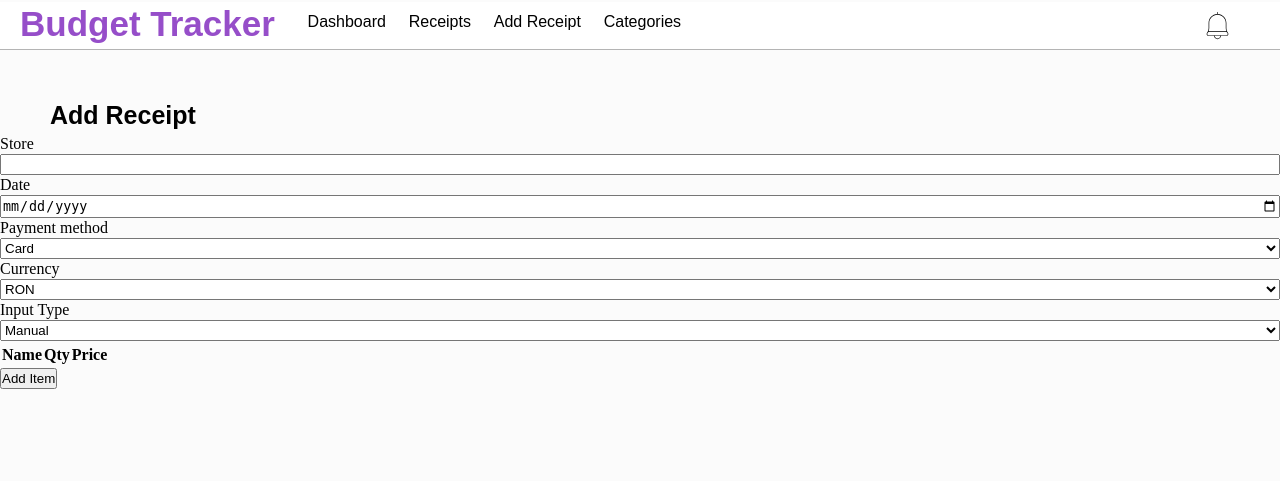
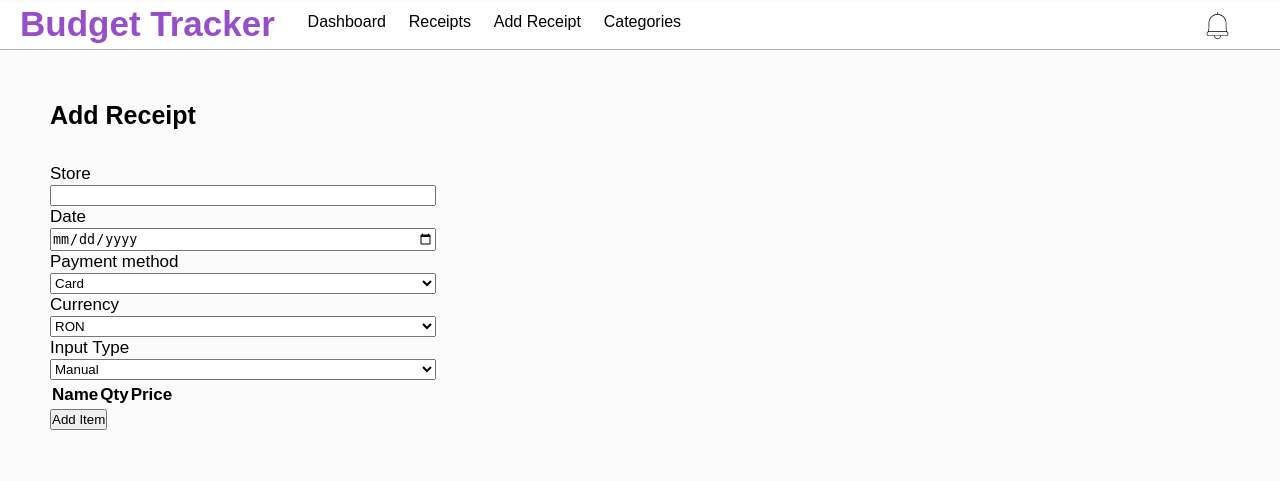
Before and after one commit to andronicrobert/BudgetApp, a PHP site: page /add-receipt.html in a window 1280 px wide. Shown: the top 481 px of the page. Run offline with PHP 8.4, Linux system fonts and the light colour scheme; lists and menus that the app fills with data are empty.

Commit message:
yes commit

```diff
--- a/css/add-receipt.css
+++ b/css/add-receipt.css
@@ -16,9 +16,31 @@
 .add-receipt-form form{
     display: flex;
     flex-direction: column;
+    padding: 50px;
+    padding-top:30px;
+    font-family: Arial, sans-serif;
+    font-size: 17px;
 }
 
+.add-receipt-form {
+    width: 38%;
+}
 .form-auto,
 .form-manual{
     display: none;
 }
+
+.submit-button{
+    width:30%;
+}
+
+.element-add-receipt{
+    display:flex;
+    flex-direction: column;
+    padding-top: 5px;
+    padding-bottom: 5px;
+}
+
+.add-receipt-form td{
+    padding:5px;
+}
```
